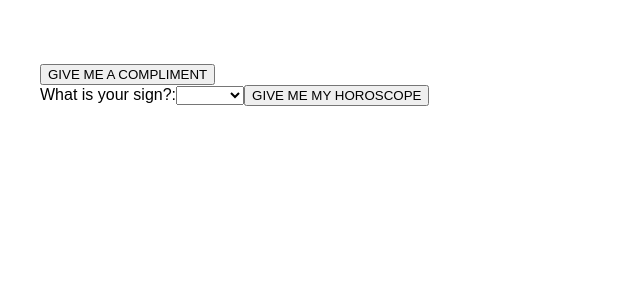
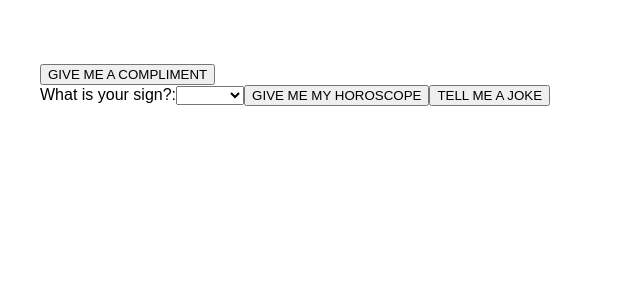
Before and after one commit to VartanyanE/graphKewl, a React (Create React App) app in the folder client/: page / in a window 1280 px wide. Shown: the top 300 px of the page, without its empty margins (0-640 px from the left). Built offline with nearby package versions, Linux system fonts and the light colour scheme.

Commit message:
joke API

```diff
--- a/client/src/pages/Calm.js
+++ b/client/src/pages/Calm.js
@@ -6,14 +6,8 @@ class Calm extends React.Component {
     compliments: [],
     randomComp: [],
     horoscope: [],
-
+    joke: [],
   };
-
-
-
-
-
-
 
   fetchCompliments = async () => {
     let requestBody = {
@@ -41,36 +35,29 @@ class Calm extends React.Component {
       })
       .then((resData) => {
         this.setState({ compliments: resData.data.compliments });
-
       })
       .catch((err) => {
         console.log(err);
       });
 
-
     this.state.compliments.map((item) => {
-      this.state.compliments.sort(() => Math.random() - Math.random())
+      this.state.compliments
+        .sort(() => Math.random() - Math.random())
         .find(() => true);
 
       this.setState({ randomComp: [item] });
-
-
-
-    }
-
-    )
+    });
   };
 
   selectSign = () => {
-    const sign = document.getElementById('signs')
+    const sign = document.getElementById("signs");
     const selectedSign = sign.options[sign.selectedIndex].value;
-    this.setState({ signs: selectedSign })
-    console.log(selectedSign)
-  }
+    this.setState({ signs: selectedSign });
+    console.log(selectedSign);
+  };
 
   fetchHoroscope = async () => {
-    console.log(this.state)
-
+    console.log(this.state);
 
     // await fetch(`https://horoscope5.p.rapidapi.com/general/daily?sign=${this.state.signs}`, {
     //   "method": "GET",
@@ -88,43 +75,58 @@ class Calm extends React.Component {
     //   .catch(err => {
     //     console.log(err);
     //   });
+  };
 
-
-  }
-
+  fetchJoke = () => {
+    fetch(
+      "https://webknox-jokes.p.rapidapi.com/jokes/random?maxLength=100&minRating=8",
+      {
+        method: "GET",
+        headers: {
+          "x-rapidapi-host": "webknox-jokes.p.rapidapi.com",
+          "x-rapidapi-key":
+            "a55981e29amsh474209918c2f0eap1b8fb4jsn84b08394e42a",
+        },
+      }
+    )
+      .then((response) => {
+        return response.json();
+      })
+      .then((res) => {
+        this.setState({ joke: [res.joke] });
+      })
+      .catch((err) => {
+        console.log(err);
+      });
+  };
 
   render() {
-
-
-
     return (
-
       <div>
         <button onClick={this.fetchCompliments}>GIVE ME A COMPLIMENT</button>
 
         {this.state.randomComp.map((item, index) => (
-          <h5 key={index} >{item.compliment}</h5>
+          <h5 key={index}>{item.compliment}</h5>
         ))}
-        <div> <label for="signs">What is your sign?:</label>
-
+        <div>
+          {" "}
+          <label for="signs">What is your sign?:</label>
           <select name="signs" id="signs" onChange={this.selectSign}>
             <option value=""></option>
-            <option value="virgo"  >Virgo</option>
+            <option value="virgo">Virgo</option>
             <option value="cancer">Cancer</option>
             <option value="gemini">Gemini</option>
             <option value="leo">Leo</option>
             <option value="scorpio">Scorpio</option>
-
-
           </select>
-
           <button onClick={this.fetchHoroscope}>GIVE ME MY HOROSCOPE</button>
           {this.state.horoscope.map((item, index) => (
-            <h5 key={index} >{item}</h5>
+            <h5 key={index}>{item}</h5>
           ))}
-
-
-
+          <button onClick={this.fetchJoke}>TELL ME A JOKE</button>
+          {this.state.joke.map((item, index) => (
+            <h5 key={index}>{item}</h5>
+          ))}
         </div>
       </div>
     );
```
